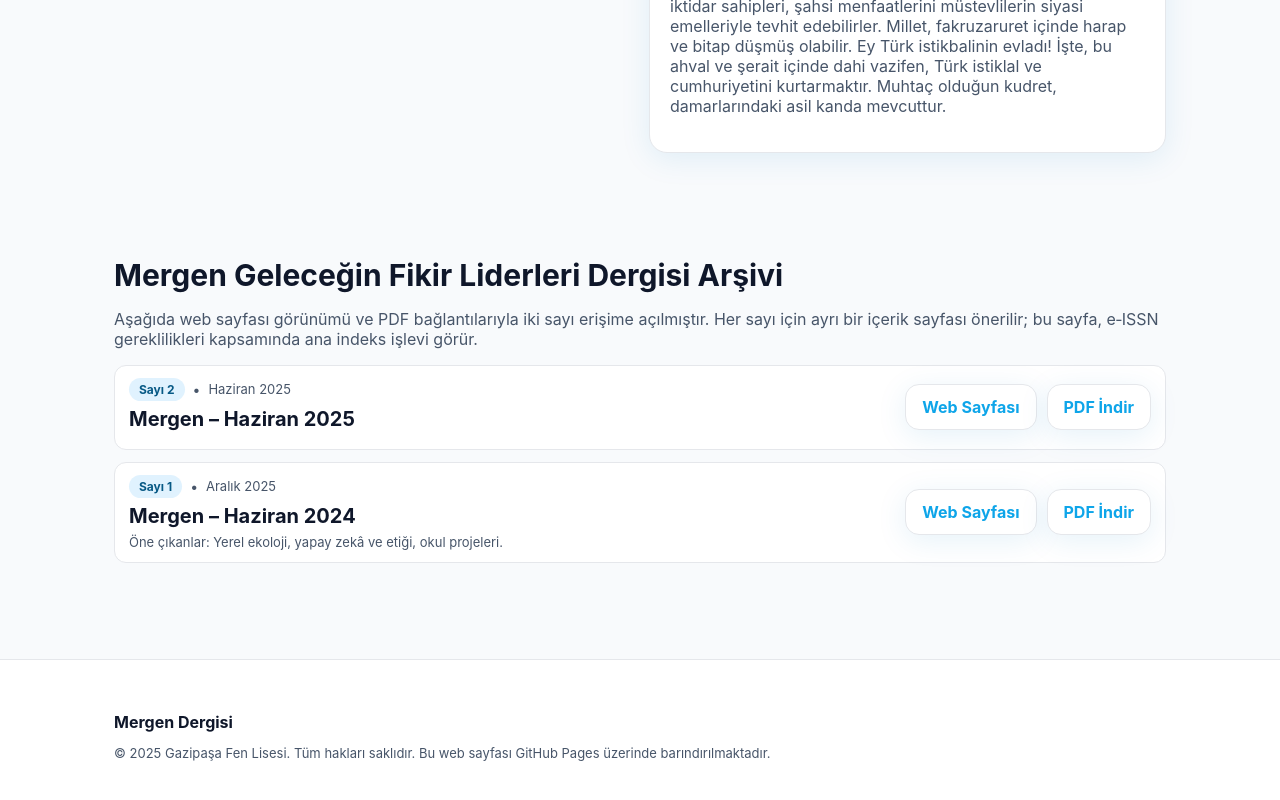
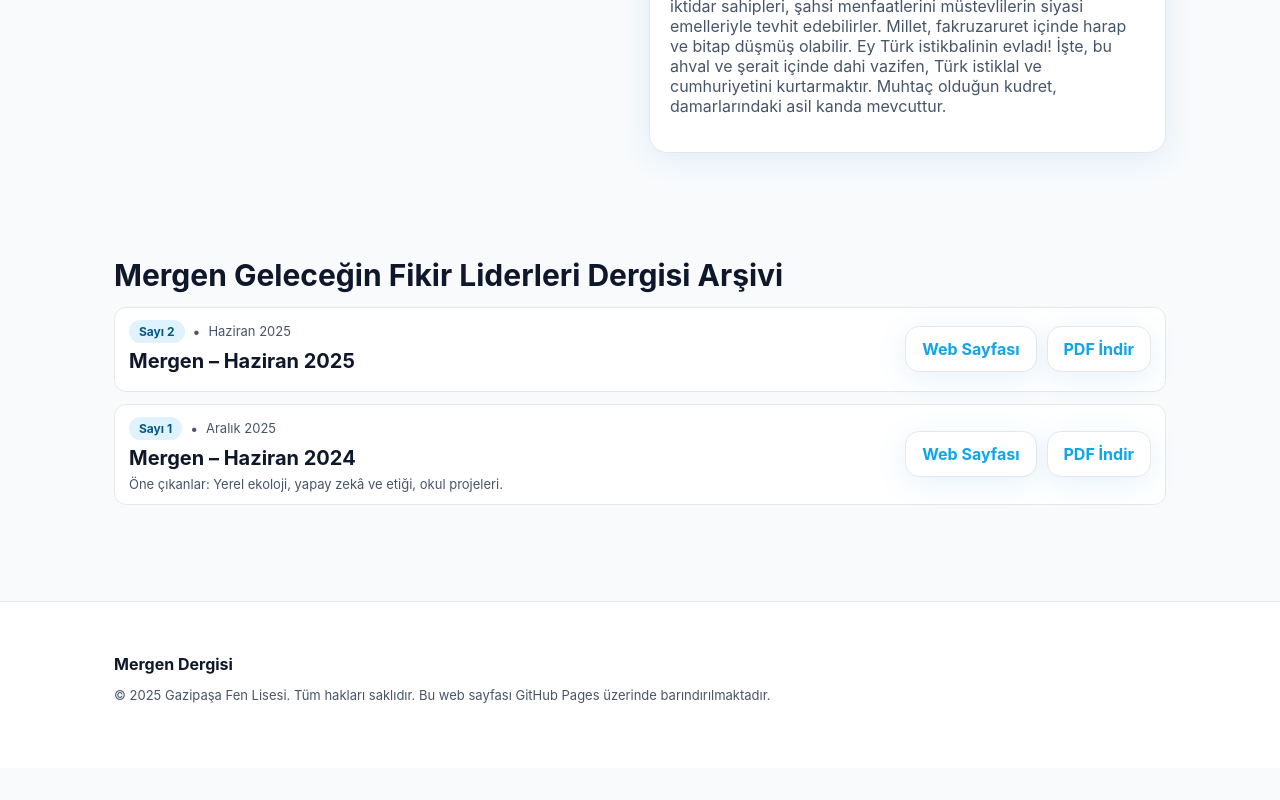
Before and after one commit to AlperAydemir/Mergen, a plain HTML site: page index.html in a window 1280 px wide. Shown: the part 1311-2111 px from the top of the page. After the commit the page ends 2079 px from the top, so only its background shows below. Drawn offline with Linux system fonts and the light colour scheme.

Commit message:
Update index page

```diff
--- a/index.html
+++ b/index.html
@@ -161,8 +161,7 @@
     <section id="arsiv" class="section">
       <div class="container">
         <h2>Mergen Geleceğin Fikir Liderleri Dergisi Arşivi</h2>
-        <p class="muted">Aşağıda web sayfası görünümü ve PDF bağlantılarıyla iki sayı erişime açılmıştır. Her sayı için ayrı bir içerik sayfası önerilir; bu sayfa, e‑ISSN gereklilikleri kapsamında ana indeks işlevi görür.</p>
-        <div class="archive-list">
+         <div class="archive-list">
           <div class="archive-item">
             <div>
               <div class="meta"><span class="tag">Sayı 2</span><span>•</span><span class="small">Haziran 2025</span></div>
```
